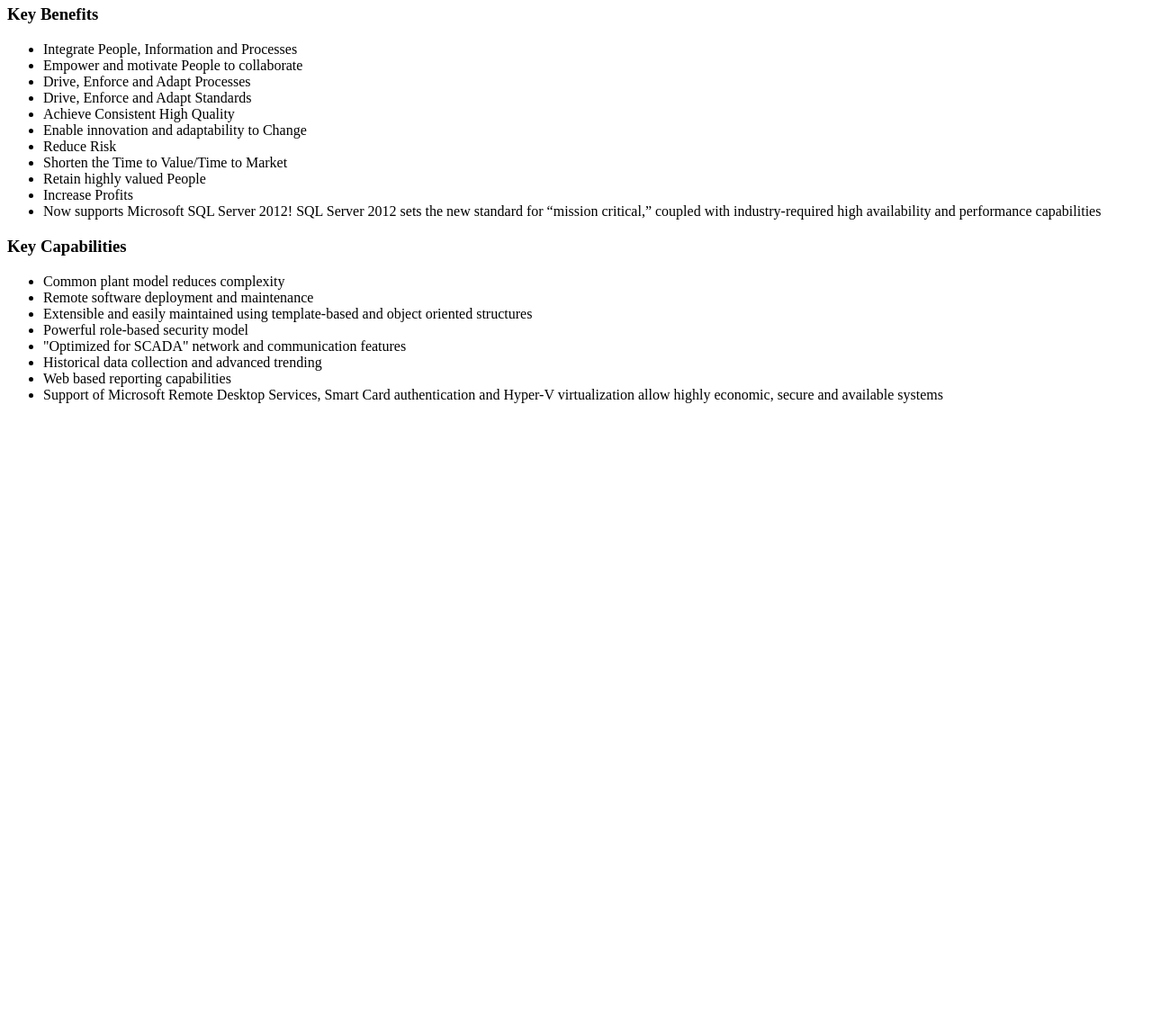
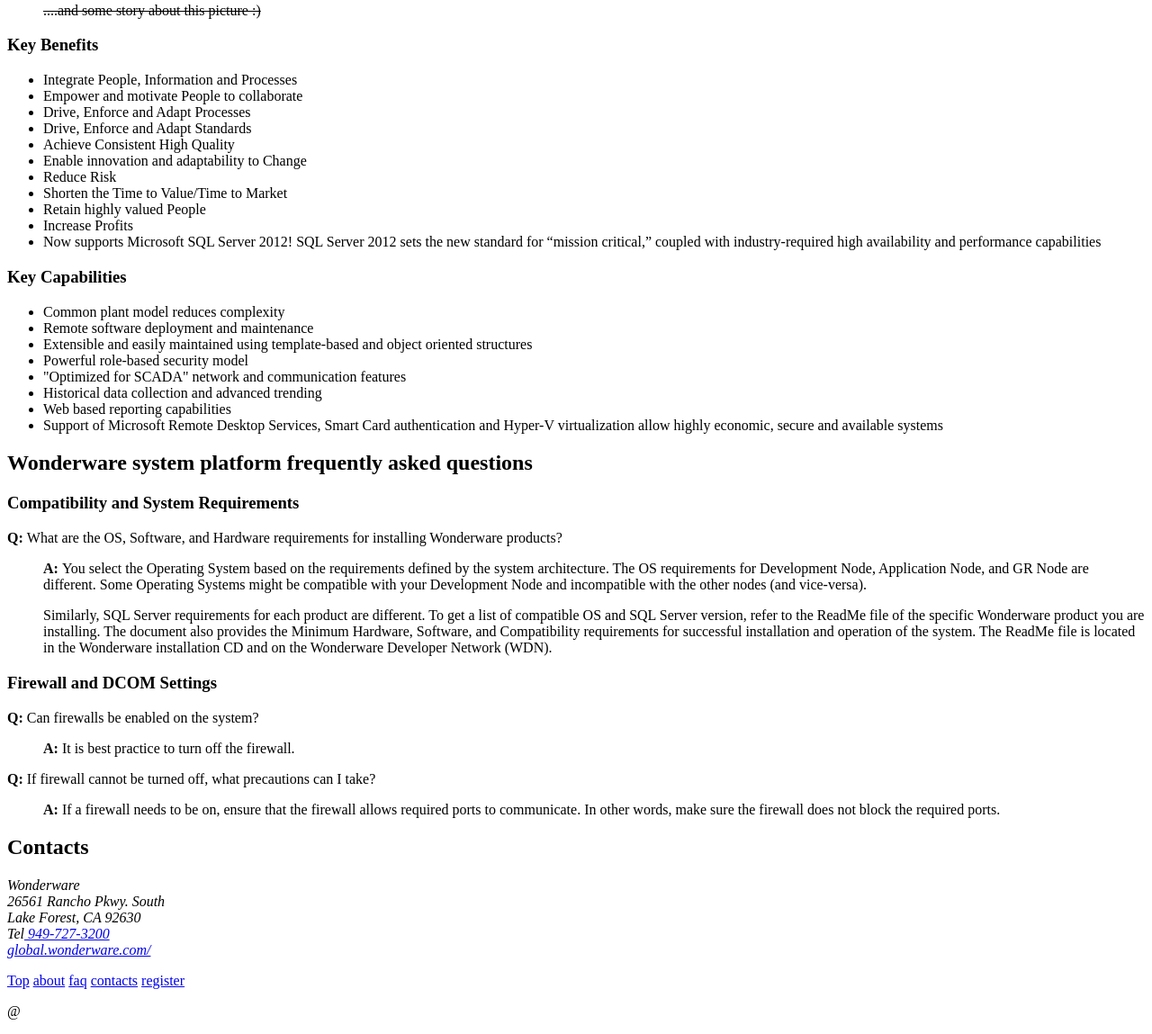
Before and after one commit to pogorelov-ss/JS-Course-HW, a plain HTML site: page hw1.html in a window 1280 px wide. Shown: the part 686-1835 px from the top of the page at 90% size. Before the commit the page ends 1150 px from the top, so only its background shows below. Drawn offline with Linux system fonts and the light colour scheme.

Commit message:
faq and contacts

```diff
--- a/hw1.html
+++ b/hw1.html
@@ -7,7 +7,7 @@
 			<link rel="stylesheet" href="">
 	</head>
 	<body>
-		<header>
+		<header id="topHeader">
 			<h1>Wonderware System Platform</h1>
 		</header>
 		<nav>
@@ -26,6 +26,7 @@
 				<p>Whatever you do, Wonderware System Platform helps you do it BETTER, FASTER, SAFER, and CHEAPER.</p>
 				<figure>
 					<img src="SPA.jpg">
+					<del><p>....and some story  about  this picture  :)</p></del>
 				</figure>
 				<section>
 					<h3>Key Benefits</h3>
@@ -59,12 +60,41 @@
 			</article>
 		</section>
 		<section id="faq">
+			<h2>Wonderware system platform frequently asked questions</h2>
+			<h3>Compatibility and System Requirements</h3>
+			<dl>
+				<dt><strong>Q: </strong>What are the OS, Software, and Hardware requirements for installing Wonderware products?</dt>
+					<dd>
+						<p><strong>A: </strong>You select the Operating System based on the requirements defined by the system architecture. The OS requirements for
+						Development Node, Application Node, and GR Node are different. Some Operating Systems might be compatible with your Development Node and incompatible with the other nodes (and vice-versa).</p>
+						<p>
+						Similarly, SQL Server requirements for each product are different. To get a list of compatible OS and SQL Server version, refer to the ReadMe file of the specific Wonderware product you are installing. The document also provides the Minimum Hardware, Software, and Compatibility requirements for successful installation and operation of the system. The ReadMe file is located in the Wonderware installation CD and on the Wonderware Developer Network (WDN).</p>
+					</dd>
+			</dl>
+			<h3>Firewall and DCOM Settings</h3>
+			<dl>
+				<dt><strong>Q: </strong>Can firewalls be enabled on the system?</dt>
+					<dd><p><strong>A: </strong>It is best practice to turn off the firewall.</p></dd>
+				<dt><strong>Q: </strong>If firewall cannot be turned off, what precautions can I take?</dt>
+					<dd><p><strong>A: </strong>If a firewall needs to be on, ensure that the firewall allows required ports to communicate. In other words, make sure the firewall does not block the required ports.</p></dd>
+			</dl>
 		</section>
 		<section id="contacts">
+			<h2>Contacts</h2>
+			<address>
+				<p>Wonderware<br>26561 Rancho Pkwy. South<br>Lake Forest, CA 92630<br>Tel<a href="Tel:949-727-3200"> 949-727-3200</a><br><a href="http://global.wonderware.com">global.wonderware.com/</a></p>
+			</address>
 		</section>
 		<section id="register">
 		</section>
 
-		<footer></footer>
+		<footer>
+			<a href="#topHeader">Top</a>
+			<a href="#about">about</a>
+			<a href="#faq">faq</a>
+			<a href="#contacts">contacts</a>
+			<a href="#register">register</a>
+			<p>@</p>
+		</footer>
 	</body>
 </html>
```
